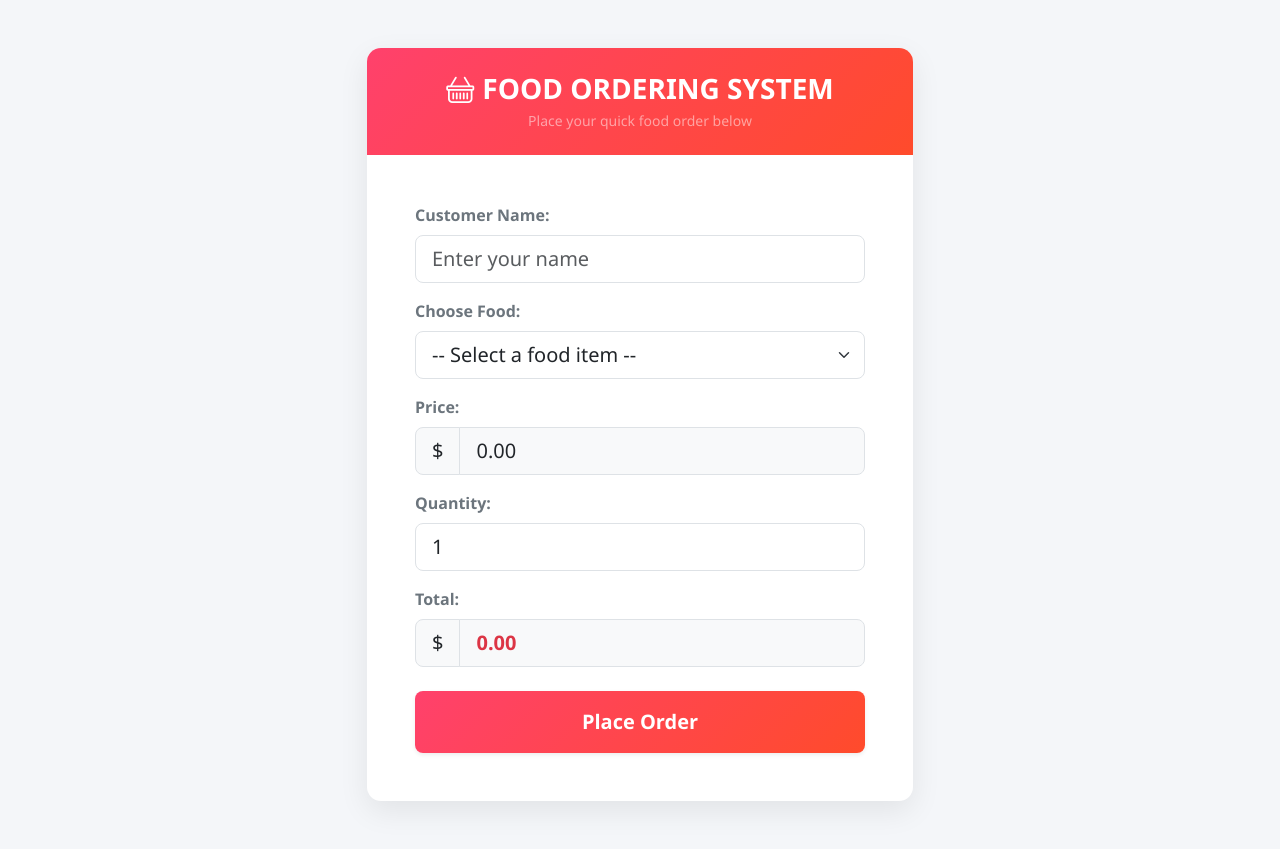
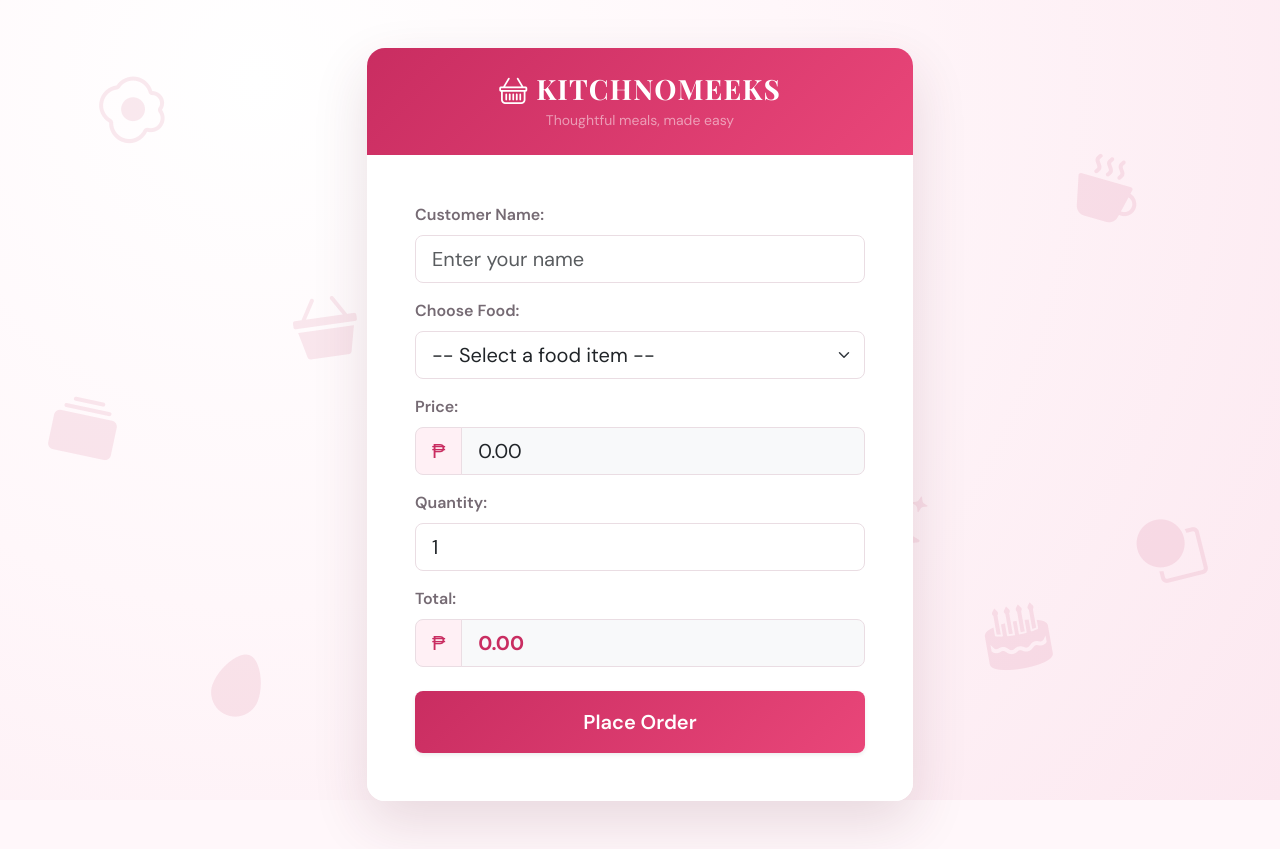
Before and after one commit to amorerio/food-ordering-system, a plain HTML site: page index.html in a window 1280 px wide. Drawn offline with nearby package versions, Linux system fonts and the light colour scheme.

Commit message:
Update style and UI design

```diff
--- a/index.html
+++ b/index.html
@@ -3,7 +3,7 @@
 <head>
   <meta charset="UTF-8" />
   <meta name="viewport" content="width=device-width, initial-scale=1.0" />
-  <title>Food Ordering System</title>
+  <title>KITCHNOMEEKS | Food Ordering</title>
 
   <!-- Bootstrap 5 CSS -->
   <link
@@ -15,29 +15,81 @@
     rel="stylesheet"
     href="https://cdn.jsdelivr.net/npm/bootstrap-icons@1.11.3/font/bootstrap-icons.min.css"
   />
+  <link rel="preconnect" href="https://fonts.googleapis.com" />
+  <link rel="preconnect" href="https://fonts.gstatic.com" crossorigin />
+  <link href="https://fonts.googleapis.com/css2?family=DM+Sans:wght@400;500;600;700&family=Playfair+Display:wght@700;800&display=swap" rel="stylesheet" />
 
   <style>
+    :root {
+      --pink: #e94679;
+      --pink-deep: #c92d61;
+      --pink-soft: #fff0f5;
+      --ink: #2d2630;
+      --muted: #756a73;
+    }
+
     body {
-      background-color: #f4f6f9;
-      font-family: 'Segoe UI', Tahoma, Geneva, Verdana, sans-serif;
+      position: relative;
+      min-height: 100vh;
+      overflow-x: hidden;
+      background: #fff7fa;
+      color: var(--ink);
+      font-family: 'DM Sans', sans-serif;
+    }
+    .kitchen-background {
+      position: fixed;
+      inset: 0;
+      z-index: -1;
+      overflow: hidden;
+      background: radial-gradient(circle at 20% 10%, #ffffff 0, #fff7fa 42%, #fce8f0 100%);
+    }
+    .kitchen-background i {
+      position: absolute;
+      color: rgba(201, 45, 97, 0.10);
+      font-size: clamp(2rem, 5vw, 4.5rem);
+      transform: rotate(var(--rotation));
+    }
+    .kitchen-background i:nth-child(1) { top: 8%; left: 8%; --rotation: -18deg; }
+    .kitchen-background i:nth-child(2) { top: 18%; right: 11%; --rotation: 16deg; }
+    .kitchen-background i:nth-child(3) { top: 48%; left: 4%; --rotation: 12deg; }
+    .kitchen-background i:nth-child(4) { top: 63%; right: 6%; --rotation: -14deg; }
+    .kitchen-background i:nth-child(5) { bottom: 8%; left: 16%; --rotation: 21deg; }
+    .kitchen-background i:nth-child(6) { bottom: 14%; right: 18%; --rotation: -10deg; }
+    .kitchen-background i:nth-child(7) { top: 35%; left: 23%; --rotation: -8deg; }
+    .kitchen-background i:nth-child(8) { bottom: 28%; right: 27%; --rotation: 13deg; }
+    .brand-name {
+      font-family: 'Playfair Display', serif;
+      letter-spacing: 0.04em;
     }
     .order-card {
       border: none;
-      border-radius: 14px;
-      box-shadow: 0 10px 30px rgba(0, 0, 0, 0.08);
+      border-radius: 18px;
+      box-shadow: 0 22px 55px rgba(93, 34, 58, 0.14);
+      overflow: hidden;
     }
     .header-bg {
-      background: linear-gradient(135deg, #ff416c, #ff4b2b);
+      background: linear-gradient(135deg, var(--pink-deep), var(--pink));
       color: white;
-      border-top-left-radius: 14px;
-      border-top-right-radius: 14px;
+    }
+    .card-body {
+      background: rgba(255, 255, 255, 0.96);
+    }
+    .form-label {
+      color: var(--muted) !important;
+    }
+    .form-control, .form-select, .input-group-text {
+      border-color: #eadde3;
     }
     .form-control:focus, .form-select:focus {
-      border-color: #ff4b2b;
-      box-shadow: 0 0 0 0.25rem rgba(255, 75, 43, 0.2);
+      border-color: var(--pink);
+      box-shadow: 0 0 0 0.25rem rgba(233, 70, 121, 0.16);
+    }
+    .input-group-text {
+      color: var(--pink-deep);
+      background: var(--pink-soft);
     }
     .btn-place-order {
-      background: linear-gradient(135deg, #ff416c, #ff4b2b);
+      background: linear-gradient(135deg, var(--pink-deep), var(--pink));
       border: none;
       color: white;
       font-weight: 600;
@@ -48,9 +100,23 @@
       color: white;
       transform: translateY(-1px);
     }
+    .total-field {
+      color: var(--pink-deep) !important;
+    }
   </style>
 </head>
 <body class="py-5">
+
+  <div class="kitchen-background" aria-hidden="true">
+    <i class="bi bi-egg-fried"></i>
+    <i class="bi bi-cup-hot-fill"></i>
+    <i class="bi bi-collection-fill"></i>
+    <i class="bi bi-circle-square"></i>
+    <i class="bi bi-egg-fill"></i>
+    <i class="bi bi-cake2-fill"></i>
+    <i class="bi bi-basket3-fill"></i>
+    <i class="bi bi-stars"></i>
+  </div>
 
   <div class="container">
     <div class="row justify-content-center">
@@ -59,8 +125,8 @@
         <!-- Card Container -->
         <div class="card order-card bg-white">
           <div class="header-bg p-4 text-center">
-            <h3 class="fw-bold mb-1"><i class="bi bi-basket me-2"></i>FOOD ORDERING SYSTEM</h3>
-            <p class="small text-white-50 mb-0">Place your quick food order below</p>
+            <h3 class="brand-name fw-bold mb-1"><i class="bi bi-basket me-2"></i>KITCHNOMEEKS</h3>
+            <p class="small text-white-50 mb-0">Thoughtful meals, made easy</p>
           </div>
 
           <div class="card-body p-4 p-md-5">
@@ -90,11 +156,11 @@
                 </label>
                 <select class="form-select form-select-lg" id="foodSelect" required>
                   <option value="" selected disabled>-- Select a food item --</option>
-                  <option value="Cheeseburger Deluxe" data-price="8.99">Cheeseburger Deluxe ($8.99)</option>
-                  <option value="Pepperoni Pizza Slice" data-price="4.50">Pepperoni Pizza Slice ($4.50)</option>
-                  <option value="Crispy Fried Chicken" data-price="9.50">Crispy Fried Chicken ($9.50)</option>
-                  <option value="Classic Caesar Salad" data-price="6.75">Classic Caesar Salad ($6.75)</option>
-                  <option value="Creamy Carbonara Pasta" data-price="11.00">Creamy Carbonara Pasta ($11.00)</option>
+                  <option value="Cheeseburger Deluxe" data-price="8.99">Cheeseburger Deluxe (₱8.99)</option>
+                  <option value="Pepperoni Pizza Slice" data-price="4.50">Pepperoni Pizza Slice (₱4.50)</option>
+                  <option value="Crispy Fried Chicken" data-price="9.50">Crispy Fried Chicken (₱9.50)</option>
+                  <option value="Classic Caesar Salad" data-price="6.75">Classic Caesar Salad (₱6.75)</option>
+                  <option value="Creamy Carbonara Pasta" data-price="11.00">Creamy Carbonara Pasta (₱11.00)</option>
                 </select>
               </div>
 
@@ -104,7 +170,7 @@
                   Price:
                 </label>
                 <div class="input-group input-group-lg">
-                  <span class="input-group-text">$</span>
+                  <span class="input-group-text">₱</span>
                   <input
                     type="text"
                     class="form-control bg-light"
@@ -136,10 +202,10 @@
                   Total:
                 </label>
                 <div class="input-group input-group-lg">
-                  <span class="input-group-text">$</span>
+                  <span class="input-group-text">₱</span>
                   <input
                     type="text"
-                    class="form-control fw-bold text-danger bg-light"
+                    class="form-control fw-bold total-field bg-light"
                     id="totalPrice"
                     value="0.00"
                     readonly
```
